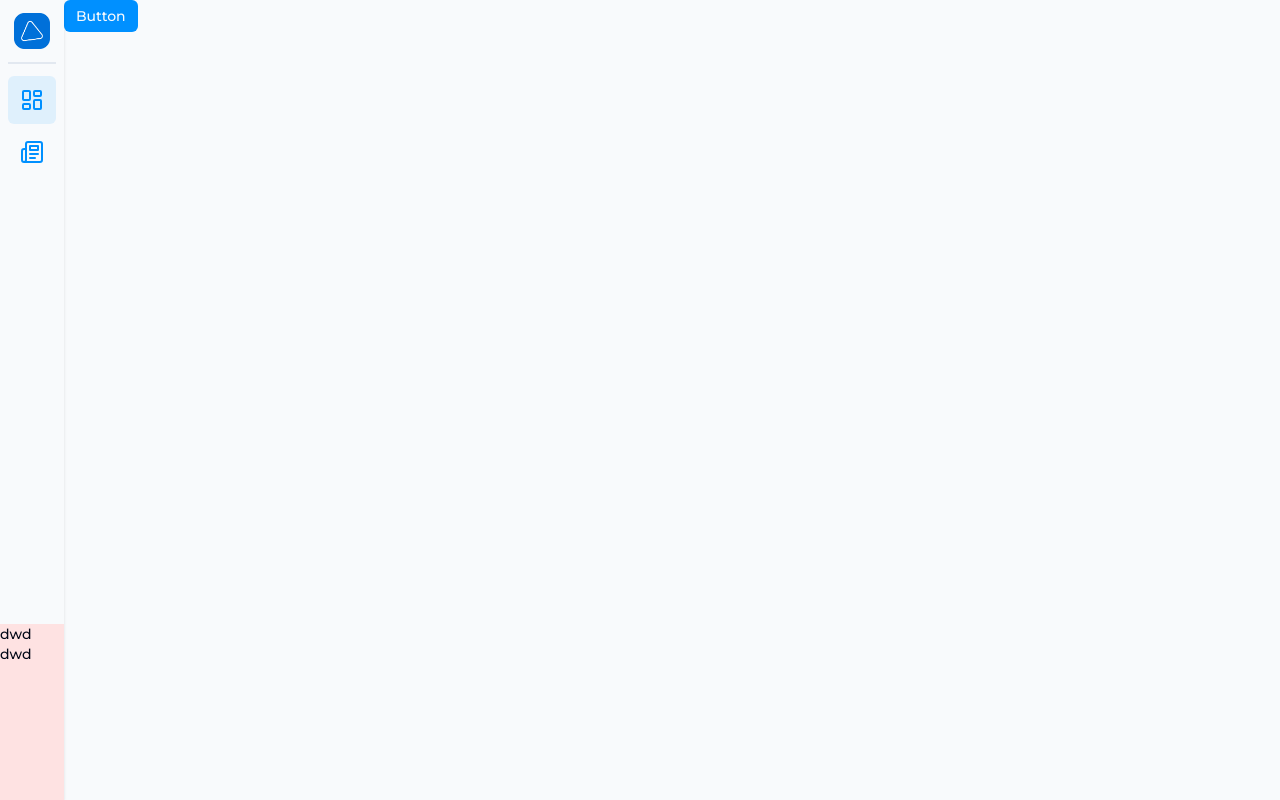
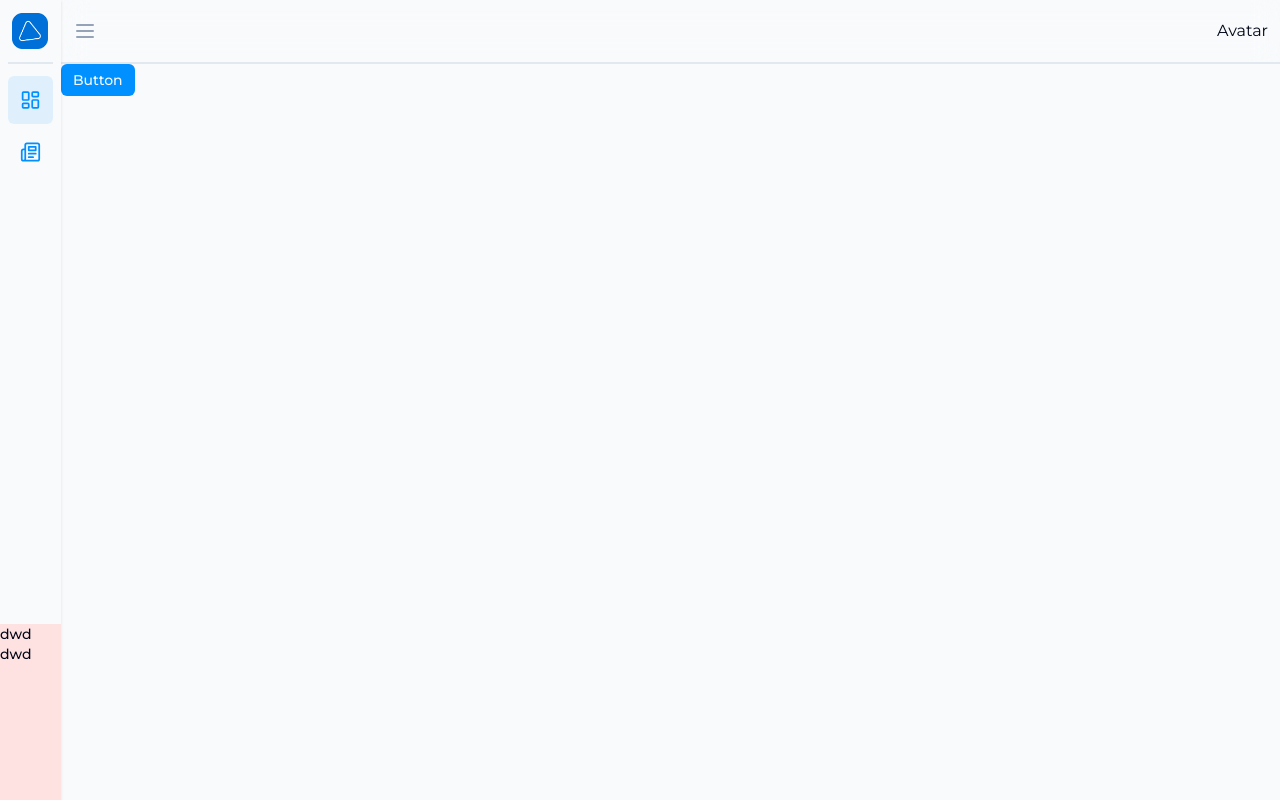
Before and after one commit to mujibur-rohman/my-playground, a Next.js app: page /admin in a window 1280 px wide. Built offline with nearby package versions, Linux system fonts and the light colour scheme.

Commit message:
sompleted sidebar

```diff
--- /dev/null
+++ b/src/components/layouts/main-layout.tsx
@@ -0,0 +1,37 @@
+import { useState, useCallback } from "react";
+import Sidebar from "./sidebar/sidebar";
+import Navbar from "./navbar/navbar";
+import { cn } from "@/lib/utils";
+
+type Props = {
+  children: React.ReactNode;
+};
+
+const MainLayout = (props: Props) => {
+  const [open, setOpen] = useState(false);
+
+  const toggleSidebar = useCallback(() => {
+    setOpen(!open);
+  }, [open]);
+
+  return (
+    <section className="flex w-full">
+      <Sidebar open={open} openSidebar={toggleSidebar} />
+      <div className="w-full">
+        <Navbar openSidebar={toggleSidebar} />
+        {props.children}
+      </div>
+      {/* Backdrop */}
+      <div
+        className={cn(
+          "md:hidden fixed bg-black/20 top-0 bottom-0 right-0 left-0 transition-opacity",
+          { "opacity-0 scale-0": !open },
+          { "opacity-100 scale-100": open }
+        )}
+        onClick={toggleSidebar}
+      ></div>
+    </section>
+  );
+};
+
+export default MainLayout;
--- /dev/null
+++ b/src/components/layouts/navbar/navbar.tsx
@@ -0,0 +1,21 @@
+import { Menu } from "lucide-react";
+
+type Props = {
+  openSidebar: () => void;
+};
+
+const Navbar = ({ openSidebar }: Props) => {
+  return (
+    <nav className="backdrop-blur-md h-16 flex px-3 items-center border-b-2 justify-between">
+      <Menu
+        className="text-ring cursor-pointer"
+        onClick={() => {
+          openSidebar();
+        }}
+      />
+      <div>Avatar</div>
+    </nav>
+  );
+};
+
+export default Navbar;
--- a/src/components/layouts/sidebar/sidebar.tsx
+++ b/src/components/layouts/sidebar/sidebar.tsx
@@ -1,45 +1,54 @@
-import { useState } from "react";
 import { cn } from "@/lib/utils";
-import { LayoutDashboard, Newspaper } from "lucide-react";
+import { ArrowLeftFromLine, LayoutDashboard, Newspaper } from "lucide-react";
 import styles from "./styles.module.css";
 
-type Props = {};
+type Props = {
+  open: boolean;
+  openSidebar: () => void;
+};
 
-const Sidebar = (props: Props) => {
-  const [open, setOpen] = useState(false);
+const Sidebar = ({ open, openSidebar }: Props) => {
   return (
-    <aside className="hidden md:block">
     <div
       className={cn(styles.sidebar, {
         [styles.openSidebar]: open,
         "-translate-x-[4rem] md:translate-x-0 md:w-[4rem]": !open,
       })}
     >
-        <div
-          className="h-16 flex items-center justify-center border-b-2 mx-2"
-          onClick={() => setOpen(!open)}
-        >
+      <div className="relative h-16 flex items-center justify-center border-b-2 mx-2">
         {open ? (
           <img className="w-28" src="/assets/images/logo.png" alt="blogue" />
         ) : (
           <img
-              className="w-9"
+            className="w-9 hidden md:block"
             src="/assets/images/logo-brand.png"
             alt="blogue"
           />
         )}
+        <ArrowLeftFromLine
+          className={cn(
+            "text-ring cursor-pointer absolute opacity-100 md:opacity-0 right-0"
+          )}
+          onClick={() => {
+            openSidebar();
+          }}
+        />
       </div>
       <div className="flex flex-col h-full">
         <ul className={styles.nav}>
-            <li
-              className={cn(styles["nav__item"], styles["nav__item--active"])}
-            >
+          <li className={cn(styles["nav__item"], styles["nav__item--active"])}>
             <LayoutDashboard />
             <span className={cn({ hidden: !open })}>Dashboard</span>
           </li>
           <li className={styles["nav__item"]}>
             <Newspaper />
-              <span className={cn({ hidden: !open })}>My Articles</span>
+            <span
+              className={cn({
+                hidden: !open,
+              })}
+            >
+              My Articles
+            </span>
           </li>
         </ul>
         <div className="text-sm bg-red-100 h-[30%] z-50 my-auto whitespace-pre w-full font-medium">
@@ -48,7 +57,6 @@ const Sidebar = (props: Props) => {
         </div>
       </div>
     </div>
-    </aside>
   );
 };
 
--- a/src/components/layouts/sidebar/styles.module.css
+++ b/src/components/layouts/sidebar/styles.module.css
@@ -1,5 +1,5 @@
 .sidebar {
-  @apply h-screen fixed shadow overflow-hidden transition-all duration-75 max-w-[18rem] md:relative md:block;
+  @apply z-50 bg-background h-screen fixed shadow overflow-hidden transition-all duration-75 max-w-[18rem] md:relative md:block;
 }
 
 .openSidebar {
--- a/src/pages/_app.tsx
+++ b/src/pages/_app.tsx
@@ -1,4 +1,3 @@
-import Sidebar from "@/components/layouts/sidebar/sidebar";
 import "@/styles/globals.css";
 import type { AppProps } from "next/app";
 import { Montserrat } from "next/font/google";
@@ -8,10 +7,7 @@ const montserrat = Montserrat({ subsets: ["latin"] });
 export default function App({ Component, pageProps }: AppProps) {
   return (
     <main className={`${montserrat.className} flex`}>
-      <Sidebar />
-      <div className="w-full">
-        <Component {...pageProps} />
-      </div>
+      <Component {...pageProps} />
     </main>
   );
 }
--- a/src/pages/admin/index.tsx
+++ b/src/pages/admin/index.tsx
@@ -1,12 +1,13 @@
+import MainLayout from "@/components/layouts/main-layout";
 import { Button } from "@/components/ui/button";
 
 type Props = {};
 
 const Admin = (props: Props) => {
   return (
-    <div>
+    <MainLayout>
       <Button>Button</Button>
-    </div>
+    </MainLayout>
   );
 };
 
--- a/src/pages/index.tsx
+++ b/src/pages/index.tsx
@@ -1,7 +1,9 @@
+import MainLayout from "@/components/layouts/main-layout";
+
 export default function Home() {
   return (
-    <section>
+    <MainLayout>
       <p>recognition</p>
-    </section>
+    </MainLayout>
   );
 }
```
Lines whose indentation alone changed are shown as unchanged.
